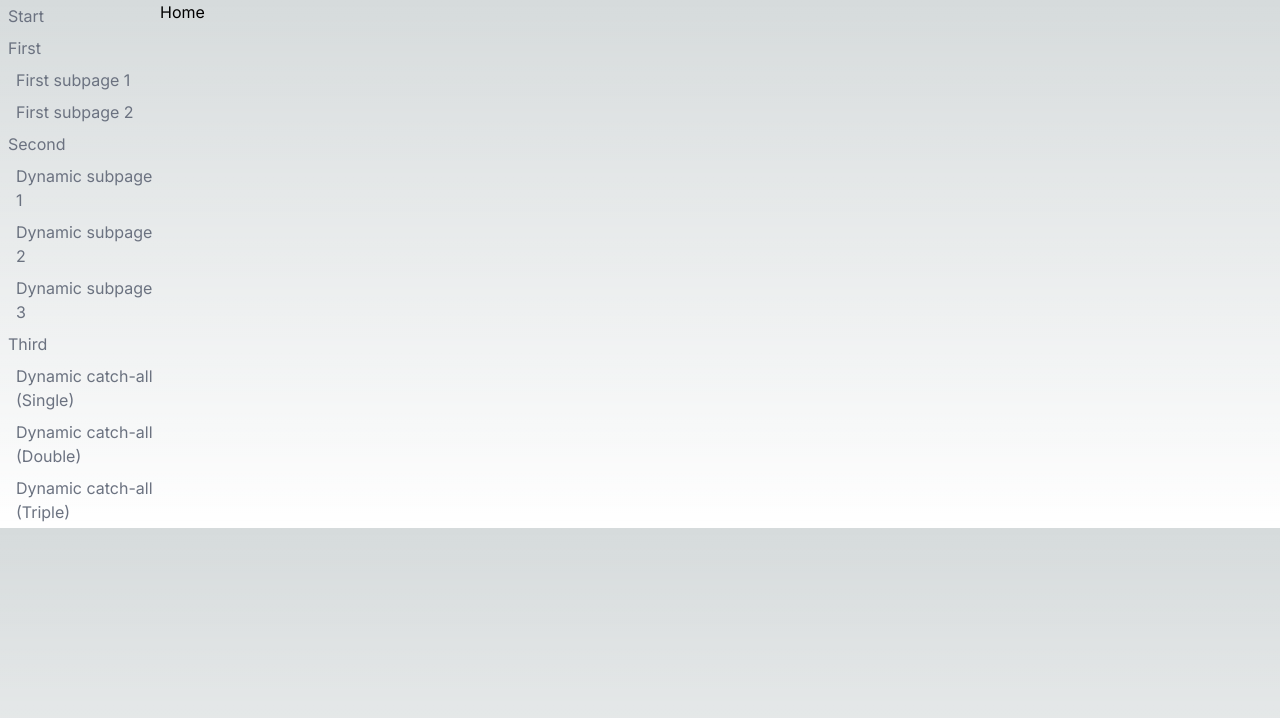
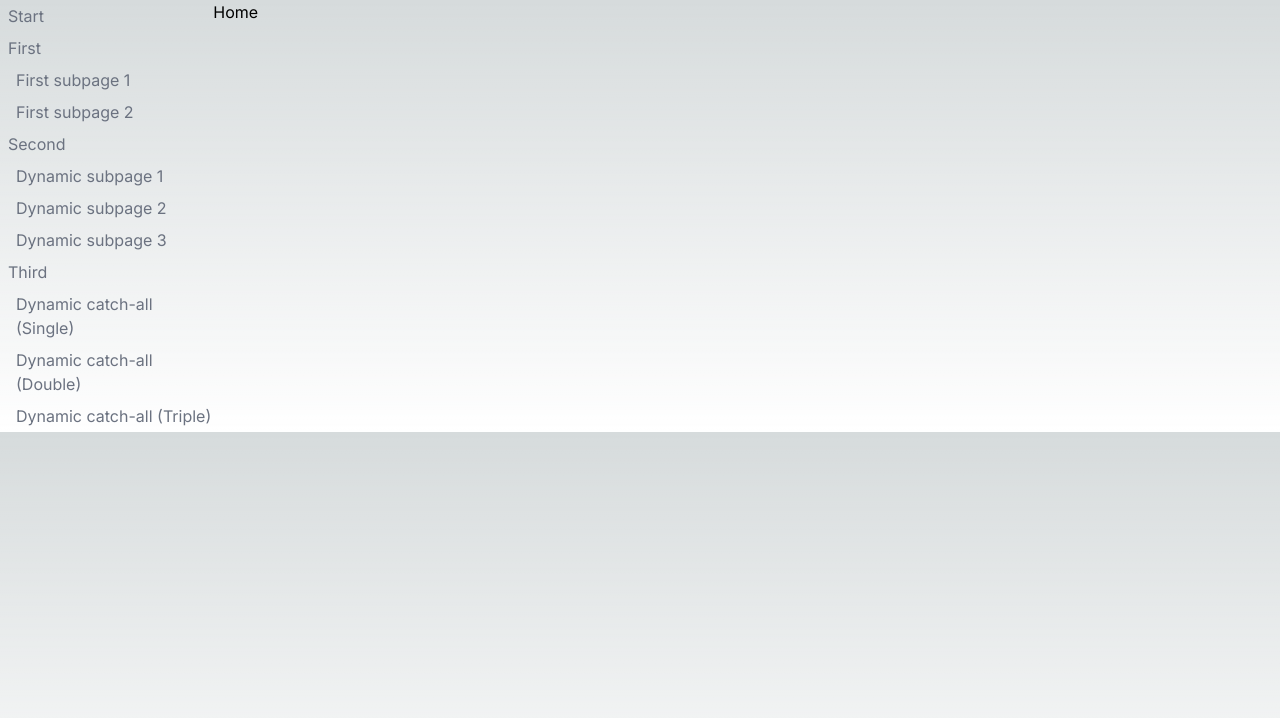
Before and after one commit to eslevy17/first-next-app, a Next.js app: page / in a window 1280 px wide. Shown: the top 718 px of the page. Built offline with nearby package versions, Linux system fonts and the light colour scheme.

Commit message:
Widen sidebar CSS

```diff
--- a/app/layout.tsx
+++ b/app/layout.tsx
@@ -17,9 +17,9 @@
   return (
     <html lang="en">
       <body className={inter.className}>
-        <div className={'grid grid-cols-8'}>
+        <div className={'grid grid-cols-12'}>
             <NavBar />
-            <div className={'col-span-7'}>
+            <div className={'col-span-10'}>
                 {children}
             </div>
         </div>
--- a/app/layout/NavBar.tsx
+++ b/app/layout/NavBar.tsx
@@ -2,6 +2,7 @@
 
 const navBarCSS: string = `
     flex-col
+    col-span-2
     justify-center
 `;
 
```
